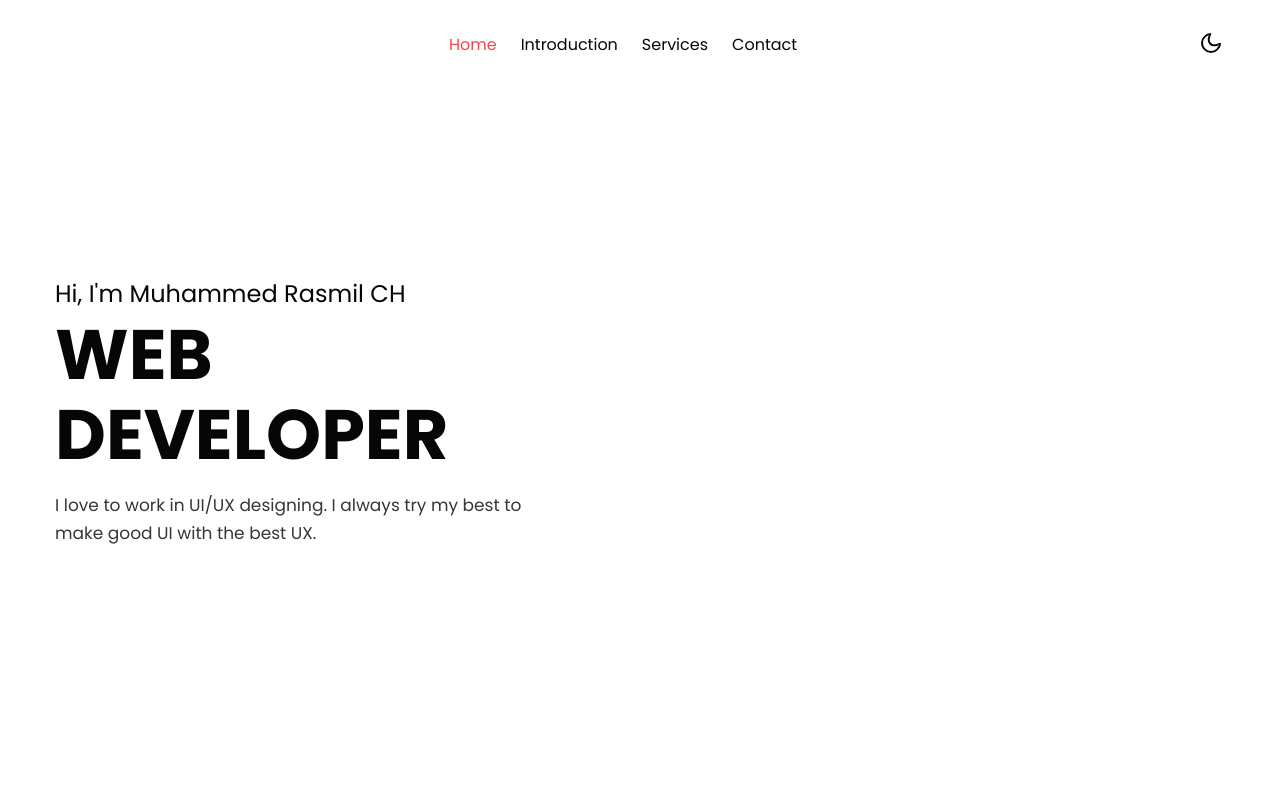
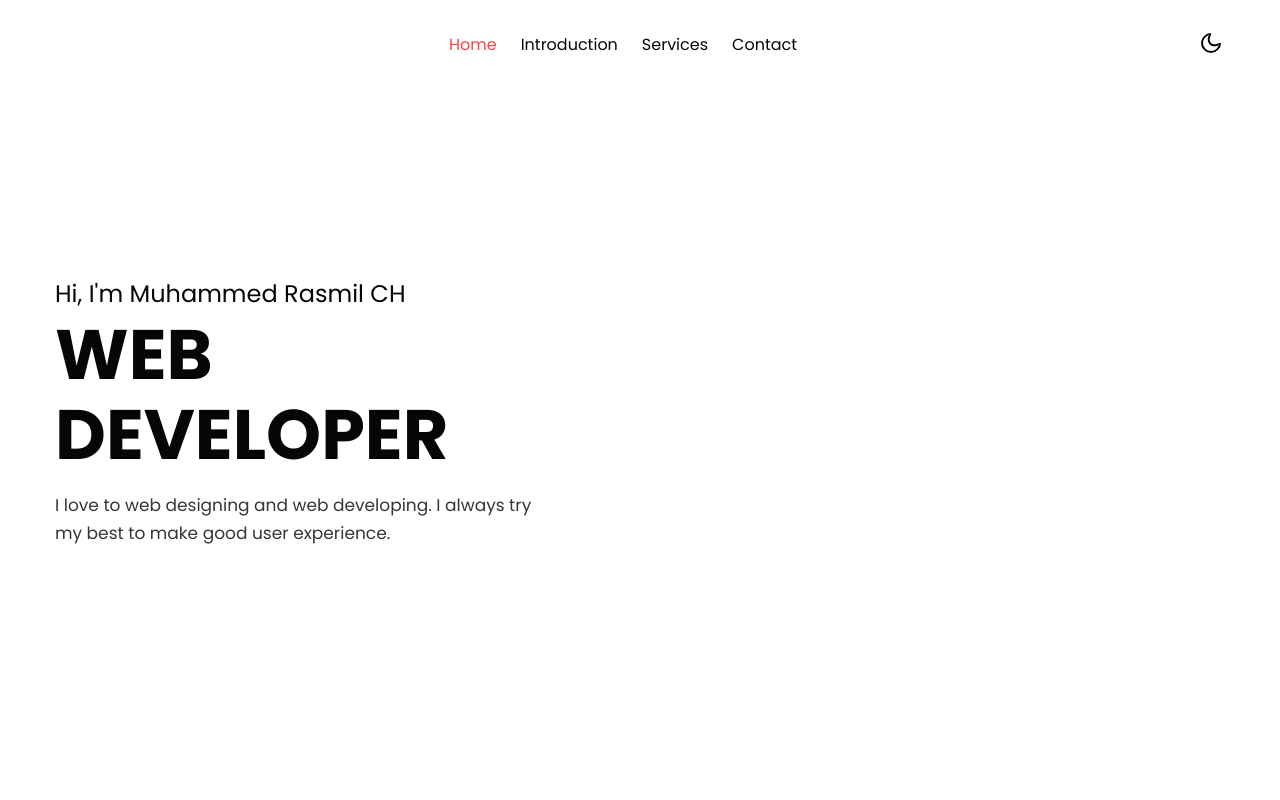
Before and after one commit to MohdRasmil7/myself, a plain HTML site: page index.html in a window 1280 px wide. Shown: the top 800 px of the page. Drawn offline with Linux system fonts and the light colour scheme.

Commit message:
Update index.html

```diff
--- a/index.html
+++ b/index.html
@@ -69,8 +69,8 @@
                 <div class="col-md-6 banner-left pe-xl-5">
                     <h4>Hi, I'm Muhammed Rasmil CH</h4>
                     <h3 class="mb-3 mt-1">Web developer</h3>
-                    <p class="banner-sub me-md-5">I love to work in UI/UX designing.
-                        I always try my best to make good UI with the best UX.
+                    <p class="banner-sub me-md-5">I love to web designing and web developing.
+                        I always try my best to make good user experience.
                     </p>
 
                 </div>
```
